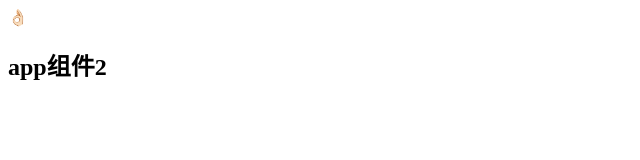
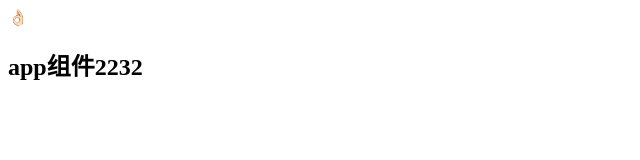
Before and after one commit to Weldon0/toutiao-m, a Vue app: page / in a window 1280 px wide. Shown: the top 160 px of the page, without its empty margins (0-640 px from the left). Built offline with nearby package versions, Linux system fonts and the light colour scheme.

Commit message:
初始化项目

```diff
--- a/src/App.vue
+++ b/src/App.vue
@@ -1,7 +1,7 @@
 <template>
   <div id="app">
     👌🏻
-    <h2>app组件2</h2>
+    <h2>app组件2232</h2>
     <router-view />
   </div>
 </template>
```
